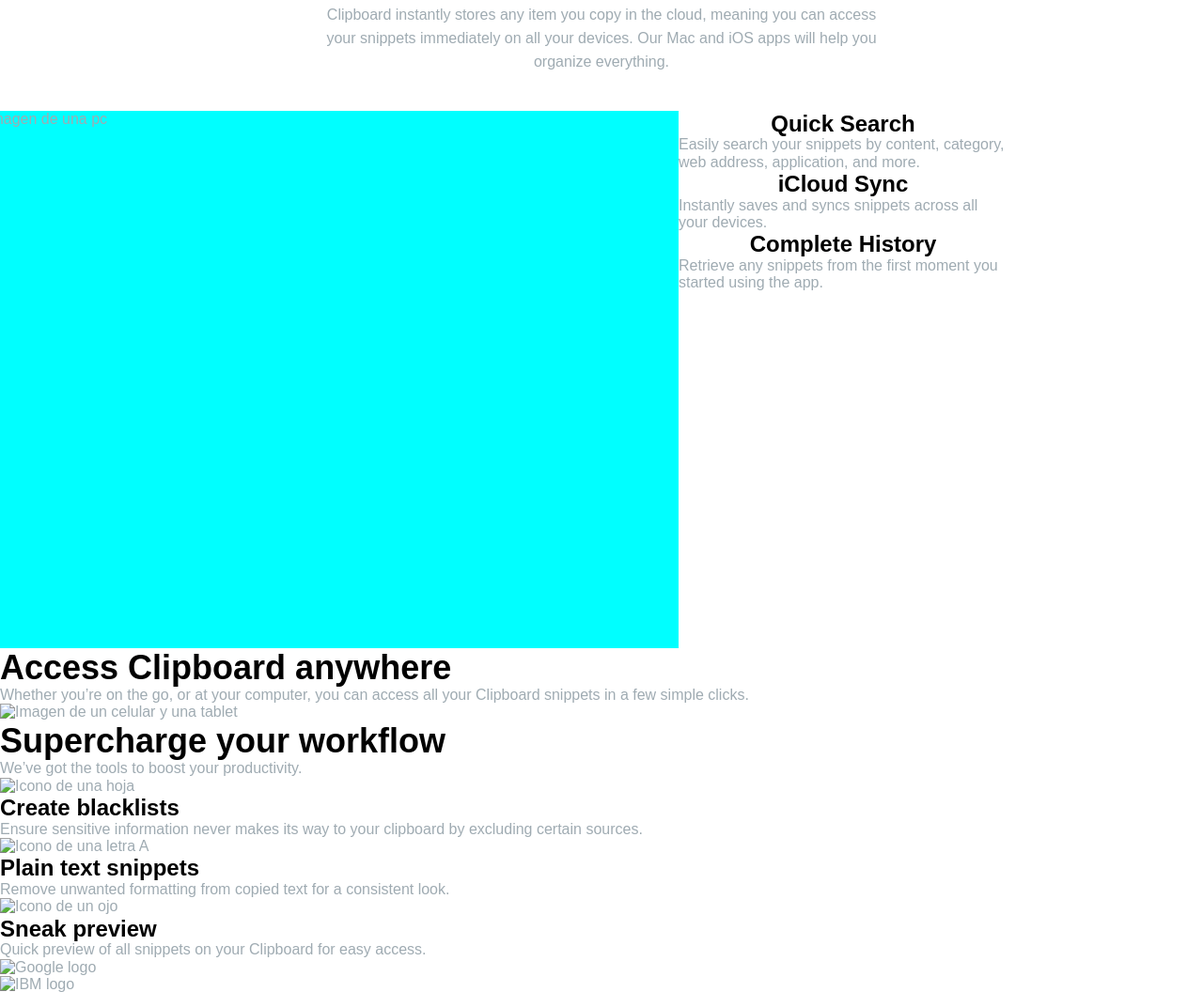
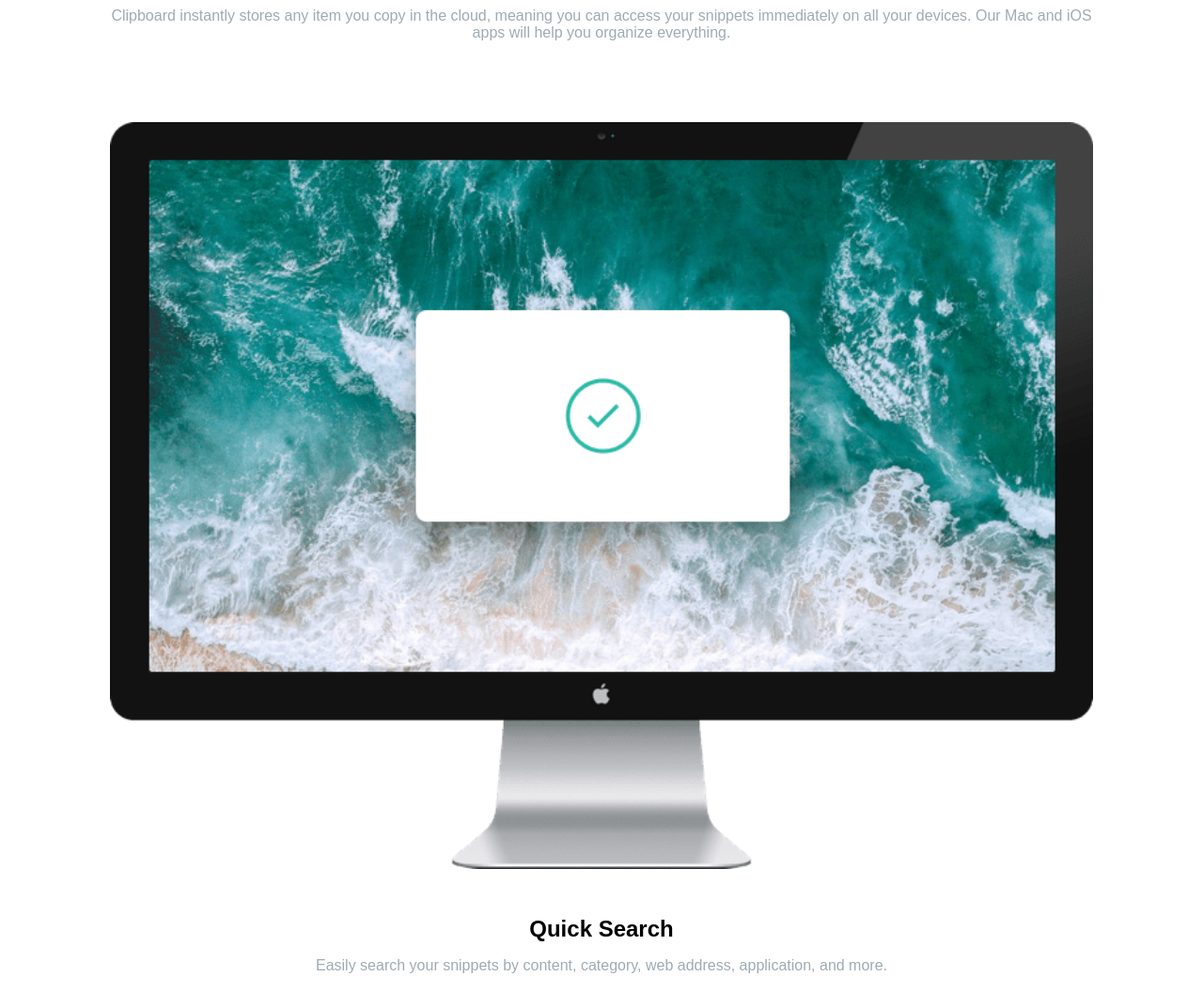
Before and after one commit to AlejandroLaLoggia/clipboard-landing-page, a plain HTML site: page index.html in a window 1280 px wide. Shown: the part 759-1815 px from the top of the page at 94% size. Drawn offline with Linux system fonts and the light colour scheme; a web font is replaced by a local one.

Commit message:
agregados mas estilos, removidos los reset

```diff
--- a/css/reset_pro.css
+++ b/css/reset_pro.css
@@ -34,7 +34,6 @@
 /* Evitamos problemas con las imagenes */
 img, picture, video, iframe, figure {
   max-width: 100%;
-  width: 100%;
   display: block;
   /* opcional */
   -o-object-fit: cover;
--- a/css/style.css
+++ b/css/style.css
@@ -12,14 +12,19 @@
 }
 
 body {
+
+    padding: 0 8.5vw ;
+    text-align: center;
+
     max-width: 1440;
     font-family: var(--ff);
     min-height: 100vh;
     display: flex;
-    flex-flow: column nowrap;
+    flex-direction: column;
     align-items: center;
     font-size: var(--fsAll);
     color: var(--grisClaro);
+    position: relative;
 }
 
 h1, h2, h3, span{
@@ -27,61 +32,64 @@ h1, h2, h3, span{
 }
 
 h3{
-    font-size: 2.25rem;
+    font-size: 1.625rem;
 }
 
 span{
-    font-size: 24px;
+    font-size: 1.5rem;
     font-weight: var(--fw_bold);
+}
+
+a, li{
+    text-decoration: none;
+    list-style: none;
+    color: inherit;
+}
+
+img{
+    display: block;
 }
 
 
 .header {
-    margin: 0 0 10rem 0 ;
-    width: 100%;
-
     display: flex;
     flex-flow: column nowrap;
     align-items: center;
-
-    background-image: url(../assets/images/bg-header-desktop.png);
-    background-repeat: no-repeat;
-    background-size: cover;
 }
+        .header__bkg{
+            position: absolute;
+            top: 0;
+            left: 0;
+            width: 100%;
+        }
 
         .header__h1 {
             font-size: 0;
         }
 
         .header__img {
-            margin: 8.125rem 0 3.75rem 0;
-
+            margin-top: 7.5rem;
         }
 
         .header__h2 {
-            margin-bottom: 1.125rem;
-            font-size: 2.875rem;
-            font-weight: var(--fw_bold);
+            margin-top: 4.375rem;
+            font-size: 2rem;
         }
 
         .header__p,
         .snippets__p {
-            text-align: center;
-            max-width: 36.875rem;
-            margin-bottom: 2.5rem;
-            line-height: 1.5625rem;
+            margin-top: 1rem;
         }
 
 
         /*---BOTONES---*/
 
         .header__buttons {
-            display: flex;
-            justify-content: space-between;
+            margin: 1.25rem 0 10rem 0;
         }
 
         .button {
-            margin: 0 0.625rem;
+            margin: 0.5rem 0;
             padding: 1.125rem 2.25rem;
             border-radius: 1.7188rem;
             border: 0;
@@ -98,48 +106,102 @@ span{
         /*---FIN BOTONES---*/
 
 .main{
-    width: 100%;
+
 }
 
 .snippets{
+
+}
+
+        .snippets__h3{
+
+        }
+
+        .snippets__p{
+            margin-top: 16px;
+        }
+
+        .snippets_content{
+            display: flex;
+            flex-flow: column nowrap;
+            align-items: center;
+        }
+
+        .snippets__img{
+            width: 100%;
+            margin-top: 70px;
+        }
+
+        .snippets__caract{
+        }
+
+        .caract{}
+
+        .caract__items{
+            margin-top: 50px;
+
+        }
+
+        .caract__spam{}
+
+        .caract__p{
+
+        }
+
+.access{
+    margin-top: 190px;
     display: flex;
     flex-flow: column nowrap;
     align-items: center;
 }
 
-.snippets__h3{
-    margin: 0 0 1.875rem 0;
+        .access__h3{
+
+        }
+
+        .access__p{
+            margin-top: 1.5625rem;
+        }
+
+        .access__img{
+            width: 100%;
+            margin-top: 3.75rem;
+        }
+
+
+.workflow{
+        margin-top: 95px;
 }
 
-.snippets__p{}
+        .workflow__h3{
 
-.snippets_content{
-    display: flex;
-    flex-flow: row nowrap;
-    width: 100%;
-}
+        }
 
-.snippets__img{
-    width: 752px;
-    height: 572px;
-    background-color: aqua;
+        .workflow__p{
 
-    margin-left: -30px;
-}
+        }
 
-.snippets__caract{}
+        .workflow__div{
+        }
 
-.caract{}
+        .workflow__item{
 
-.caract__items{
-    display: flex;
-    flex-flow: column nowrap;
-    align-items: center;
-    justify-content: center;
-}
+        }
 
-.caract__spam{}
+        .item{
+            display: flex;
+            flex-flow: column nowrap;
+            align-items: center;
+        }
 
-.caract__p{
-    width: 350px;
-}
+        .item__img{
+
+        }
+
+        .item__span{
+
+        }
+
+        .item__p{
+
+        }
--- a/index.html
+++ b/index.html
@@ -7,8 +7,8 @@
   <!-- displays site properly based on user's device -->
 
   <link rel="icon" type="image/png" sizes="32x32" href="./images/favicon-32x32.png">
-  <link rel="stylesheet" href="./css/reset_pro.css">
-  <link rel="stylesheet" href="./css/normalize.css">
+  <!-- <link rel="stylesheet" href="./css/reset_pro.css"> -->
+  <!-- <link rel="stylesheet" href="./css/normalize.css"> -->
   <link rel="stylesheet" href="./css/style.css">
 
   <link rel="preconnect" href="https://fonts.googleapis.com">
@@ -22,6 +22,10 @@
 <body>
 
   <header class="header">
+    <picture>
+      <source srcset="./assets/images/bg-header-mobile.png" media="(max-width:600px)">
+      <img class="header__bkg" src="./assets/images/bg-header-desktop.png" alt="imagen de fondo">
+    </picture>
     <h1 class="header__h1">Clipboard
       <img class="header__img" src="./assets/images/logo.svg" alt="Logo de Clipboard">
     </h1>
@@ -44,7 +48,7 @@
       </p>
 
       <div class="snippets_content">
-        <img class="snippets__img" src="" alt="Imagen de una pc">
+        <img class="snippets__img" src="./assets/images/image-computer.png" alt="Imagen de una pc">
         <div class="snippets__caract caract">
 
           <div class="caract__items">
@@ -71,7 +75,7 @@
       <h3 class="access__h3">Access Clipboard anywhere</h3>
       <p class="access__p">Whether you’re on the go, or at your computer, you can access all your Clipboard snippets in
         a few simple clicks.</p>
-      <img class="access__img" src="" alt="Imagen de un celular y una tablet">
+      <img class="access__img" src="./assets/images/image-devices.png" alt="Imagen de un celular y una tablet">
     </section>
 
     <section class="workflow">
@@ -80,21 +84,21 @@
       <div class="workflow__div">
 
         <div class="workflow__item item">
-          <img class="item__img" src="" alt="Icono de una hoja">
+          <img class="item__img" src="./assets/images/icon-blacklist.svg" alt="Icono de una hoja">
           <span class="item__span">Create blacklists</span>
           <p class="item__p">Ensure sensitive information never makes its way to your clipboard by excluding certain
             sources.</p>
         </div>
 
         <div class="workflow__item item">
-          <img class="item__img" src="" alt="Icono de una letra A">
+          <img class="item__img" src="./assets/images/icon-text.svg" alt="Icono de una letra A">
           <span class="item__span">Plain text snippets</span>
           <p class="item__p">Remove unwanted formatting from copied text for a consistent look.
           </p>
         </div>
 
         <div class="workflow__item item">
-          <img class="item__img" src="" alt="Icono de un ojo">
+          <img class="item__img" src="./assets/images/icon-preview.svg" alt="Icono de un ojo">
           <span class="item__span">Sneak preview</span>
           <p class="item__p">Quick preview of all snippets on your Clipboard for easy access.</p>
         </div>
@@ -120,7 +124,7 @@
     </section>
   </main>
 
-  <footer>
+  <footer class="footer">
 
     <img class="footer__logo" src="" alt="">
     <ul class="footer__ul">
```
